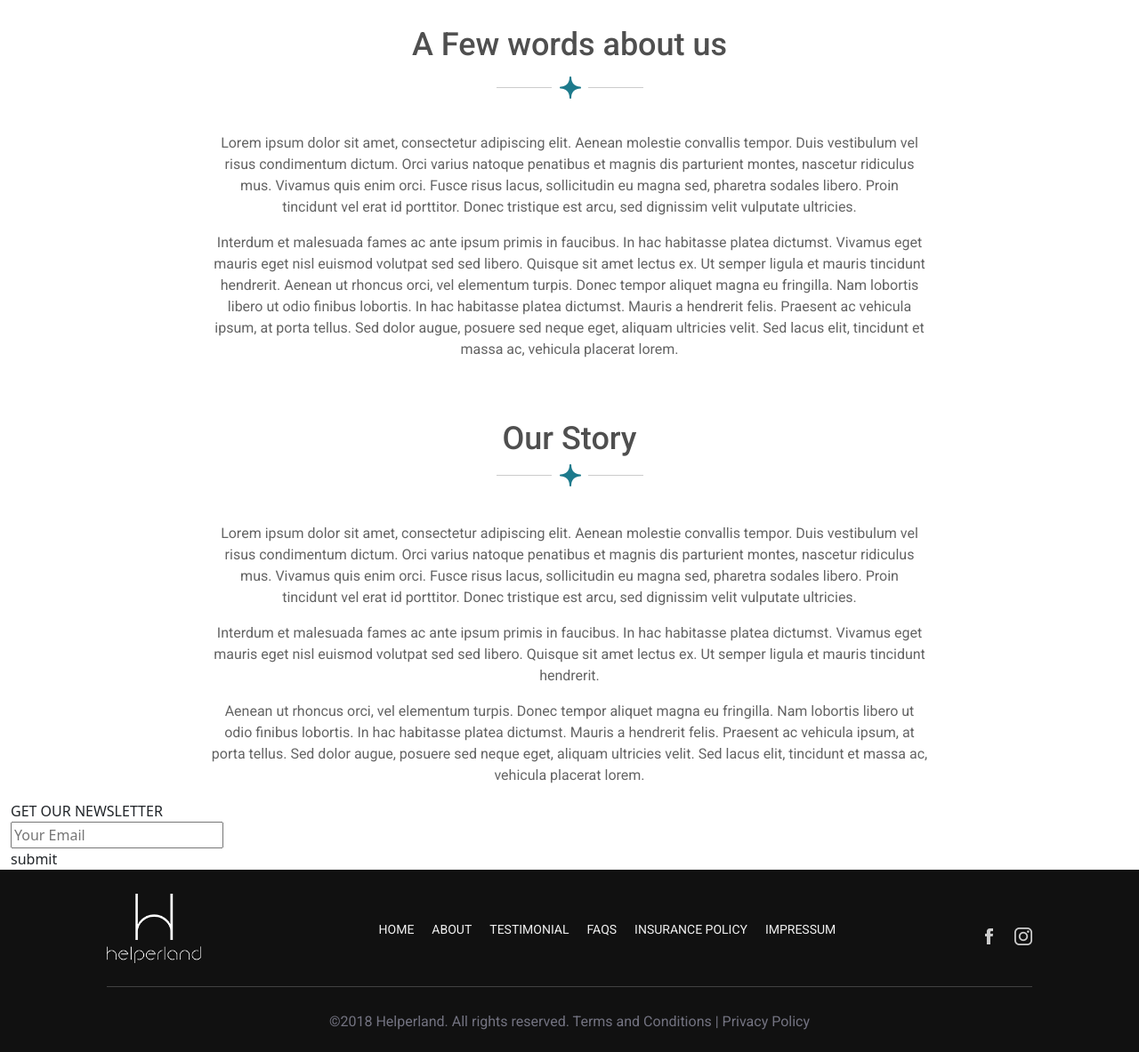
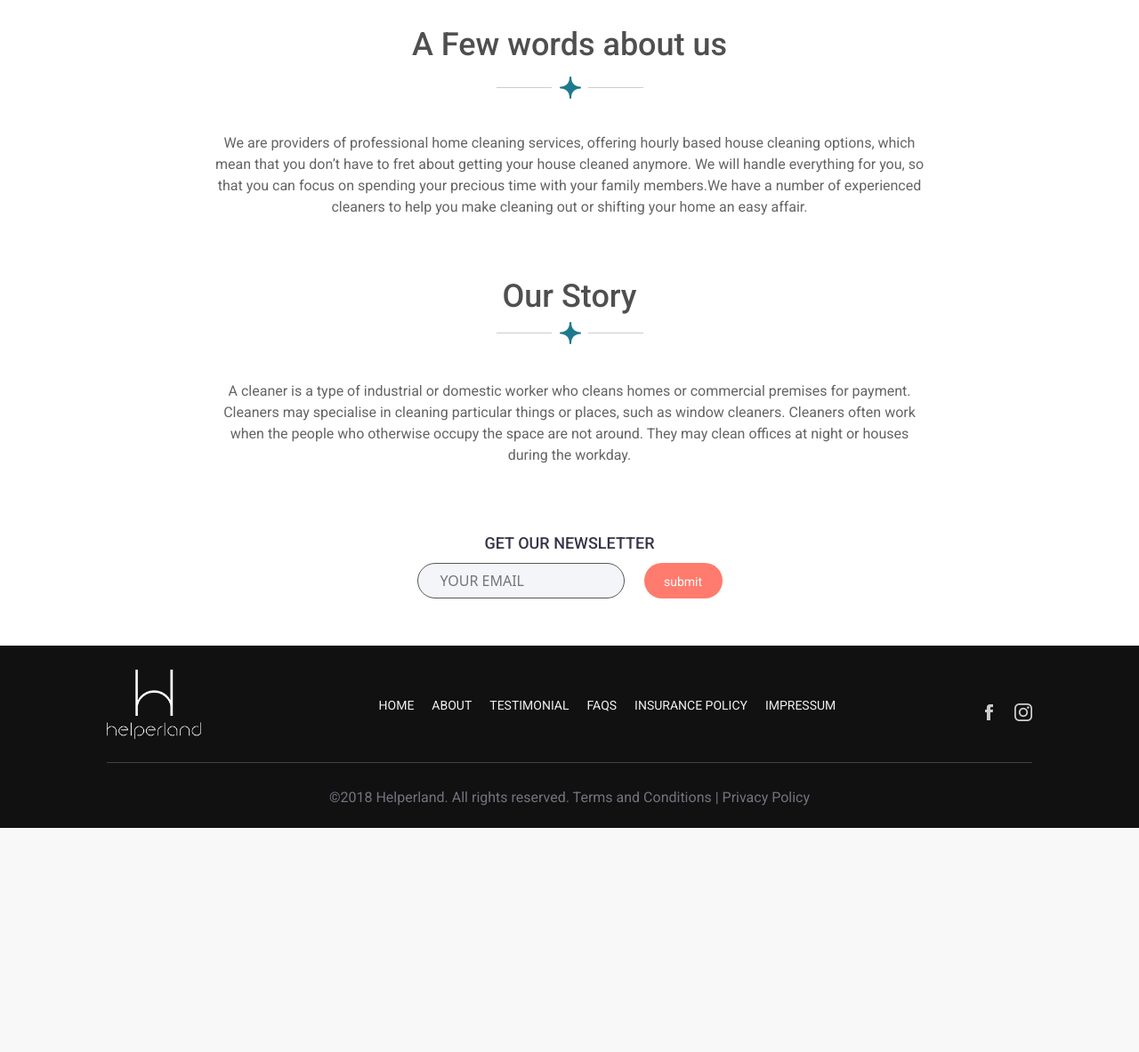
Before and after one commit to sagar-45/Helperland, a PHP site: page /HelperLand/views/about.php in a window 1280 px wide. Shown: the part 430-1613 px from the top of the page at 89% size. After the commit the page ends 1361 px from the top, so only its background shows below. Run offline with PHP 8.4, Linux system fonts and the light colour scheme; some libraries are stand-ins or nearby versions.

Commit message:
Update about.php

```diff
--- a/MVC/HelperLand/views/about.php
+++ b/MVC/HelperLand/views/about.php
@@ -1,33 +1,28 @@
 <!DOCTYPE html>
 <html>
+
 <head>
   <title>Helperland</title>
   <meta charset="utf-8" />
   <meta name="viewport" content="width=device-width, initial-scale=1, shrink-to-fit=no" />
   <?php
-    if(isset($_SESSION['UserTypeId']) && $_SESSION['UserTypeId']==1)
-    {
+  if (isset($_SESSION['UserTypeId']) && $_SESSION['UserTypeId'] == 1) {
     echo '<link rel="stylesheet" type="text/css" href="./assets/css/header3.css" />';
-    }
-    elseif(isset($_SESSION['UserTypeId']) && $_SESSION['UserTypeId']==2)
-    {
+  } elseif (isset($_SESSION['UserTypeId']) && $_SESSION['UserTypeId'] == 2) {
     echo '<link rel="stylesheet" type="text/css" href="./assets/css/header4.css" />';
-    }
-    else
-    {
+  } else {
     echo '<link rel="stylesheet" type="text/css" href="./assets/css/header2.css" />';
   }
   ?>
   <link rel="stylesheet" type="text/css" href="./assets/css/about.css" />
   <link rel="stylesheet" type="text/css" href="./assets/css/footer2.css" />
+  <link rel="stylesheet" type="text/css" href="./assets/css/news_letter.css" />
   <link rel="stylesheet" type="text/css" href="./assets/css/media.css" />
-  <link href="https://cdn.jsdelivr.net/npm/bootstrap@5.0.2/dist/css/bootstrap.min.css" rel="stylesheet"
-    integrity="sha384-EVSTQN3/azprG1Anm3QDgpJLIm9Nao0Yz1ztcQTwFspd3yD65VohhpuuCOmLASjC" crossorigin="anonymous" />
+  <link href="https://cdn.jsdelivr.net/npm/bootstrap@5.0.2/dist/css/bootstrap.min.css" rel="stylesheet" integrity="sha384-EVSTQN3/azprG1Anm3QDgpJLIm9Nao0Yz1ztcQTwFspd3yD65VohhpuuCOmLASjC" crossorigin="anonymous" />
   <link rel="stylesheet" href="https://cdn.jsdelivr.net/npm/bootstrap-icons@1.7.2/font/bootstrap-icons.css" />
   <script>
-    function login_set()
-    {
-      sessionStorage.afterPages=2;
+    function login_set() {
+      sessionStorage.afterPages = 2;
     }
   </script>
 </head>
@@ -35,16 +30,11 @@
 <body id="about">
 
   <?php
-  if(isset($_SESSION['UserTypeId']) && $_SESSION['UserTypeId']==1)
-  {
+  if (isset($_SESSION['UserTypeId']) && $_SESSION['UserTypeId'] == 1) {
     require_once('header3.php');
-  }
-  elseif(isset($_SESSION['UserTypeId']) && $_SESSION['UserTypeId']==2)
-  {
+  } elseif (isset($_SESSION['UserTypeId']) && $_SESSION['UserTypeId'] == 2) {
     require_once('header4.php');
-  }
-  else
-  {
+  } else {
     include('header2.php');
     require_once('navbar_mobile_view.php');
   }
@@ -65,24 +55,7 @@
     </div>
     <div class="about-text">
       <p>
-        Lorem ipsum dolor sit amet, consectetur adipiscing elit. Aenean
-        molestie convallis tempor. Duis vestibulum vel risus condimentum
-        dictum. Orci varius natoque penatibus et magnis dis parturient montes,
-        nascetur ridiculus mus. Vivamus quis enim orci. Fusce risus lacus,
-        sollicitudin eu magna sed, pharetra sodales libero. Proin tincidunt
-        vel erat id porttitor. Donec tristique est arcu, sed dignissim velit
-        vulputate ultricies.
-      </p>
-      <p>
-        Interdum et malesuada fames ac ante ipsum primis in faucibus. In hac
-        habitasse platea dictumst. Vivamus eget mauris eget nisl euismod
-        volutpat sed sed libero. Quisque sit amet lectus ex. Ut semper ligula
-        et mauris tincidunt hendrerit. Aenean ut rhoncus orci, vel elementum
-        turpis. Donec tempor aliquet magna eu fringilla. Nam lobortis libero
-        ut odio finibus lobortis. In hac habitasse platea dictumst. Mauris a
-        hendrerit felis. Praesent ac vehicula ipsum, at porta tellus. Sed
-        dolor augue, posuere sed neque eget, aliquam ultricies velit. Sed
-        lacus elit, tincidunt et massa ac, vehicula placerat lorem.
+        We are providers of professional home cleaning services, offering hourly based house cleaning options, which mean that you don’t have to fret about getting your house cleaned anymore. We will handle everything for you, so that you can focus on spending your precious time with your family members.We have a number of experienced cleaners to help you make cleaning out or shifting your home an easy affair.
       </p>
     </div>
   </section>
@@ -97,27 +70,7 @@
     </div>
     <div class="story-text">
       <p>
-        Lorem ipsum dolor sit amet, consectetur adipiscing elit. Aenean
-        molestie convallis tempor. Duis vestibulum vel risus condimentum
-        dictum. Orci varius natoque penatibus et magnis dis parturient montes,
-        nascetur ridiculus mus. Vivamus quis enim orci. Fusce risus lacus,
-        sollicitudin eu magna sed, pharetra sodales libero. Proin tincidunt
-        vel erat id porttitor. Donec tristique est arcu, sed dignissim velit
-        vulputate ultricies.
-      </p>
-      <p>
-        Interdum et malesuada fames ac ante ipsum primis in faucibus. In hac
-        habitasse platea dictumst. Vivamus eget mauris eget nisl euismod
-        volutpat sed sed libero. Quisque sit amet lectus ex. Ut semper ligula
-        et mauris tincidunt hendrerit.
-      </p>
-      <p>
-        Aenean ut rhoncus orci, vel elementum turpis. Donec tempor aliquet
-        magna eu fringilla. Nam lobortis libero ut odio finibus lobortis. In
-        hac habitasse platea dictumst. Mauris a hendrerit felis. Praesent ac
-        vehicula ipsum, at porta tellus. Sed dolor augue, posuere sed neque
-        eget, aliquam ultricies velit. Sed lacus elit, tincidunt et massa ac,
-        vehicula placerat lorem.
+        A cleaner is a type of industrial or domestic worker who cleans homes or commercial premises for payment. Cleaners may specialise in cleaning particular things or places, such as window cleaners. Cleaners often work when the people who otherwise occupy the space are not around. They may clean offices at night or houses during the workday.
       </p>
     </div>
   </section>
@@ -127,9 +80,7 @@
   include('news_letter.php');
   include("footer2.php");
   ?>
-  <script src="https://cdn.jsdelivr.net/npm/bootstrap@5.0.2/dist/js/bootstrap.bundle.min.js"
-    integrity="sha384-MrcW6ZMFYlzcLA8Nl+NtUVF0sA7MsXsP1UyJoMp4YLEuNSfAP+JcXn/tWtIaxVXM"
-    crossorigin="anonymous"></script>
+  <script src="https://cdn.jsdelivr.net/npm/bootstrap@5.0.2/dist/js/bootstrap.bundle.min.js" integrity="sha384-MrcW6ZMFYlzcLA8Nl+NtUVF0sA7MsXsP1UyJoMp4YLEuNSfAP+JcXn/tWtIaxVXM" crossorigin="anonymous"></script>
   <script src="https://ajax.googleapis.com/ajax/libs/jquery/3.5.1/jquery.min.js"></script>
 </body>
 
```
Lines whose indentation alone changed are shown as unchanged.
